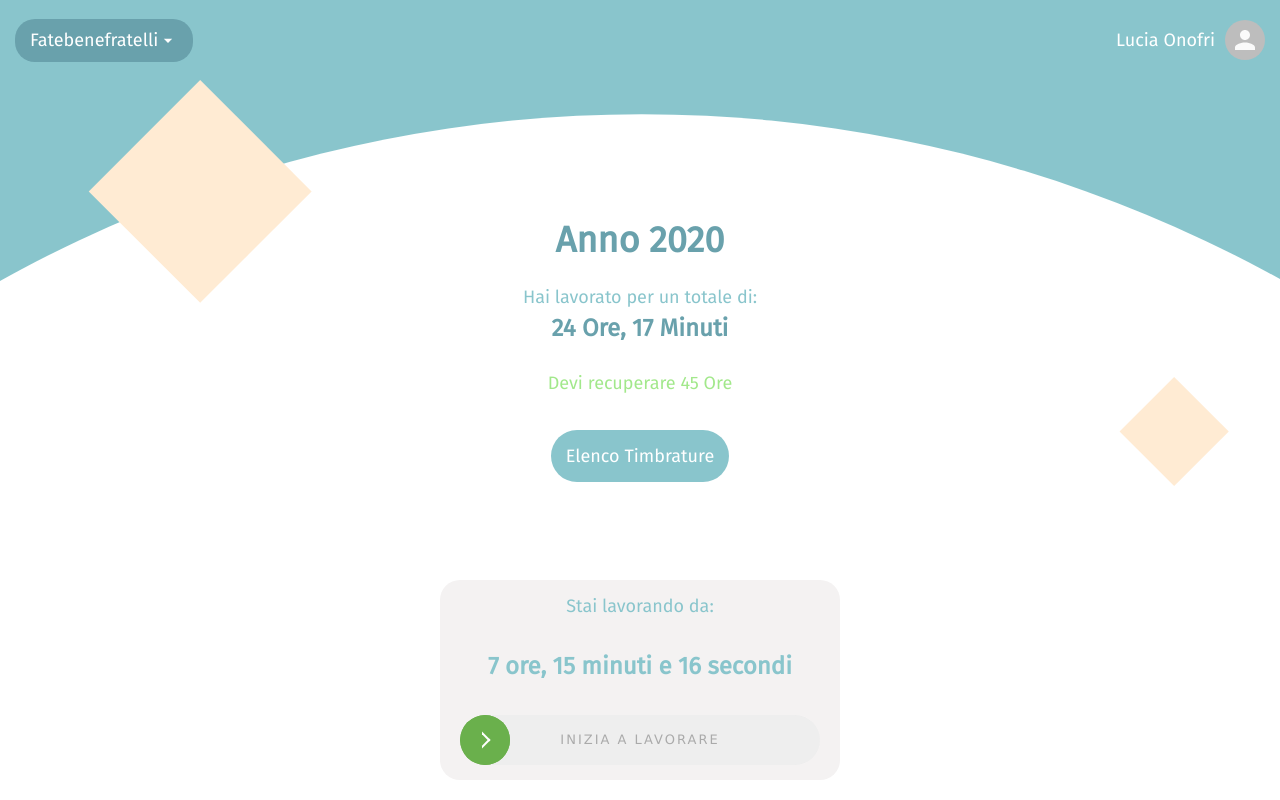
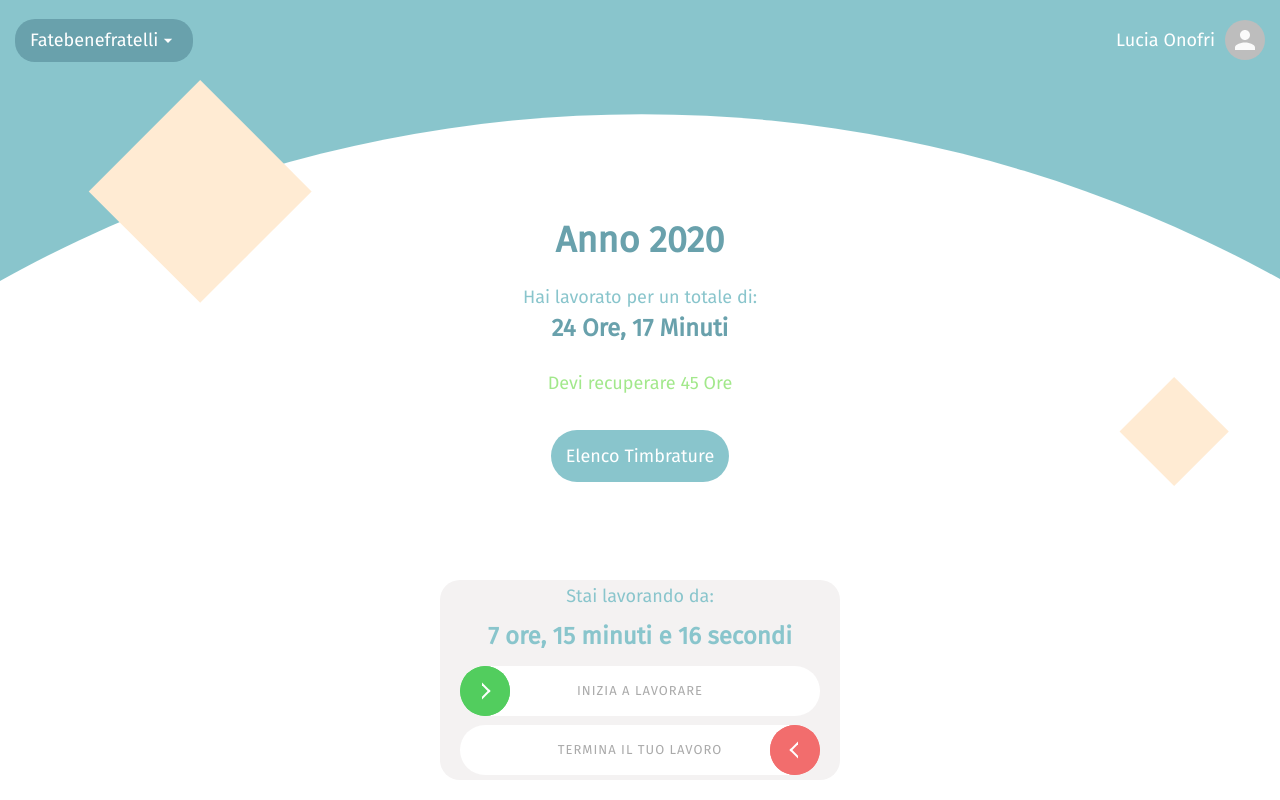
Before and after one commit to marilari88/ore-lavorate-frontend, a React (Create React App) app: page / in a window 1280 px wide. Built offline with nearby package versions, Linux system fonts and the light colour scheme.

Commit message:
Modificato il pulsante di swipe per permettere lo swipe da dx

```diff
--- a/src/components/atoms/SwipeableButton.css
+++ b/src/components/atoms/SwipeableButton.css
@@ -18,10 +18,9 @@
   float: left;
   width: 100%;
   height: 100%;
-  background: #eee;
+  background: #fff;
   border-radius: 50px;
   position: relative;
-  /* box-shadow: inset 1px 1px 4px rgba(0,0,0,0.1); */
   overflow: hidden;
 }
 .rsbContainerUnlocked {
@@ -54,9 +53,9 @@
   background: #333;
   border-radius: 25px;
   z-index: 100;
-  /* box-shadow: 1px 1px 5px rgba(0,0,0,0.3); */
   cursor: pointer;
 }
+
 .rsbcSliderText {
   position: absolute;
   top: 0;
@@ -65,7 +64,7 @@
   line-height: 50px;
   text-align: center;
   font-family: "Fira Sans";
-  letter-spacing: 2px;
+  letter-spacing: 1px;
   color: #fff;
   font-size: 13px;
 }
@@ -102,9 +101,62 @@
   height: 50px;
   line-height: 50px;
   text-align: center;
-  font-family: "Lucida Sans", "Lucida Sans Regular", "Lucida Grande",
-    "Lucida Sans Unicode", Geneva, Verdana, sans-serif;
-  letter-spacing: 2px;
+  font-family: "Fira Sans";
+  letter-spacing: 1px;
   font-size: 13px;
   color: #aaa;
 }
+
+.rsbcSliderRight {
+  float: right;
+  width: 100%;
+  position: absolute;
+  height: 50px;
+  top: 0;
+  left: -50px;
+  margin-left: 100%;
+  background: #333;
+  border-radius: 25px;
+  z-index: 100;
+  cursor: pointer;
+}
+
+.rsbcSliderRight .rsbcSliderArrow {
+  float: left;
+  position: absolute;
+  transform: rotate(45deg);
+  border: 2px solid #fff;
+  height: 8px;
+  width: 8px;
+  top: 50%;
+  left: 22px;
+  margin-top: -6px;
+  border-top-color: transparent;
+  border-right-color: transparent;
+  transform-origin: center;
+  z-index: 10;
+}
+.rsbcSliderRight .rsbcSliderCircle {
+  position: absolute;
+  left: 0;
+  background: #444;
+  top: 0;
+  height: 50px;
+  width: 50px;
+  border-radius: 100%;
+}
+
+.rsbContainerUnlocked .rsbcSliderRight {
+  left: -100% !important;
+  cursor: default;
+  pointer-events: none;
+}
+
+.rsbContainerUnlocked .rsbcSliderRight .rsbcSliderArrow {
+  transition: 0.5s;
+  margin-left: -60px;
+}
+.rsbContainerUnlocked .rsbcSliderRight .rsbcSliderCircle {
+  transition: 0.5s;
+  margin-left: -60px;
+}
--- a/src/components/atoms/SwipeableButton.js
+++ b/src/components/atoms/SwipeableButton.js
@@ -23,15 +23,25 @@ export default class SwipeableButton extends Component {
     if (this.unmounted || this.state.unlocked) return;
     if (this.isDragging) {
       if (isTouchDevice) {
-        this.sliderLeft = Math.min(
-          Math.max(0, e.touches[0].clientX - this.startX),
-          this.containerWidth
-        );
+        this.sliderLeft = !this.props.right
+          ? Math.min(
+              Math.max(0, e.touches[0].clientX - this.startX),
+              this.containerWidth
+            )
+          : Math.min(
+              Math.max(
+                -this.containerWidth,
+                e.touches[0].clientX - this.startX
+              ),
+              0
+            );
       } else {
-        this.sliderLeft = Math.min(
-          Math.max(0, e.clientX - this.startX),
-          this.containerWidth
-        );
+        this.sliderLeft = !this.props.right
+          ? Math.min(Math.max(0, e.clientX - this.startX), this.containerWidth)
+          : Math.min(
+              Math.max(-this.containerWidth, e.clientX - this.startX),
+              0
+            );
       }
       this.updateSliderStyle();
     }
@@ -39,14 +49,19 @@ export default class SwipeableButton extends Component {
 
   updateSliderStyle = () => {
     if (this.unmounted || this.state.unlocked) return;
-    slider.current.style.left = this.sliderLeft + 50 + "px";
+    slider.current.style.left = this.props.right
+      ? this.sliderLeft - 50 + "px"
+      : this.sliderLeft + 50 + "px";
   };
 
   stopDrag = () => {
     if (this.unmounted || this.state.unlocked) return;
     if (this.isDragging) {
       this.isDragging = false;
-      if (this.sliderLeft > this.containerWidth * 0.9) {
+      if (
+        this.sliderLeft > this.containerWidth * 0.9 ||
+        this.sliderLeft < -this.containerWidth * 0.9
+      ) {
         this.sliderLeft = this.containerWidth;
         if (this.props.onSuccess) {
           this.props.onSuccess();
@@ -108,7 +123,7 @@ export default class SwipeableButton extends Component {
           ref={container}
         >
           <div
-            className="rsbcSlider"
+            className={this.props.right ? "rsbcSliderRight" : "rsbcSlider"}
             ref={slider}
             onMouseDown={this.startDrag}
             style={{ background: this.props.color }}
--- a/src/components/moleculas/SituazioneTimbratura.js
+++ b/src/components/moleculas/SituazioneTimbratura.js
@@ -7,9 +7,17 @@ function SituazioneTimbratura() {
       <div className="etichettaSituazione">Stai lavorando da:</div>
       <div className="tempoLavoroInCorso">7 ore, 15 minuti e 16 secondi</div>
       <SwipeableButton
-        color="#6ab04c"
+        color="#52CD5E"
         text="INIZIA A LAVORARE"
+        text_unlocked="BUON LAVORO!"
         onSuccess={() => console.log("ciao")}
+      />
+      <SwipeableButton
+        color="#F26D6D"
+        text="TERMINA IL TUO LAVORO"
+        text_unlocked="BUON RIPOSO!"
+        onSuccess={() => console.log("BUON RIPOSO")}
+        right
       />
     </div>
   );
```
